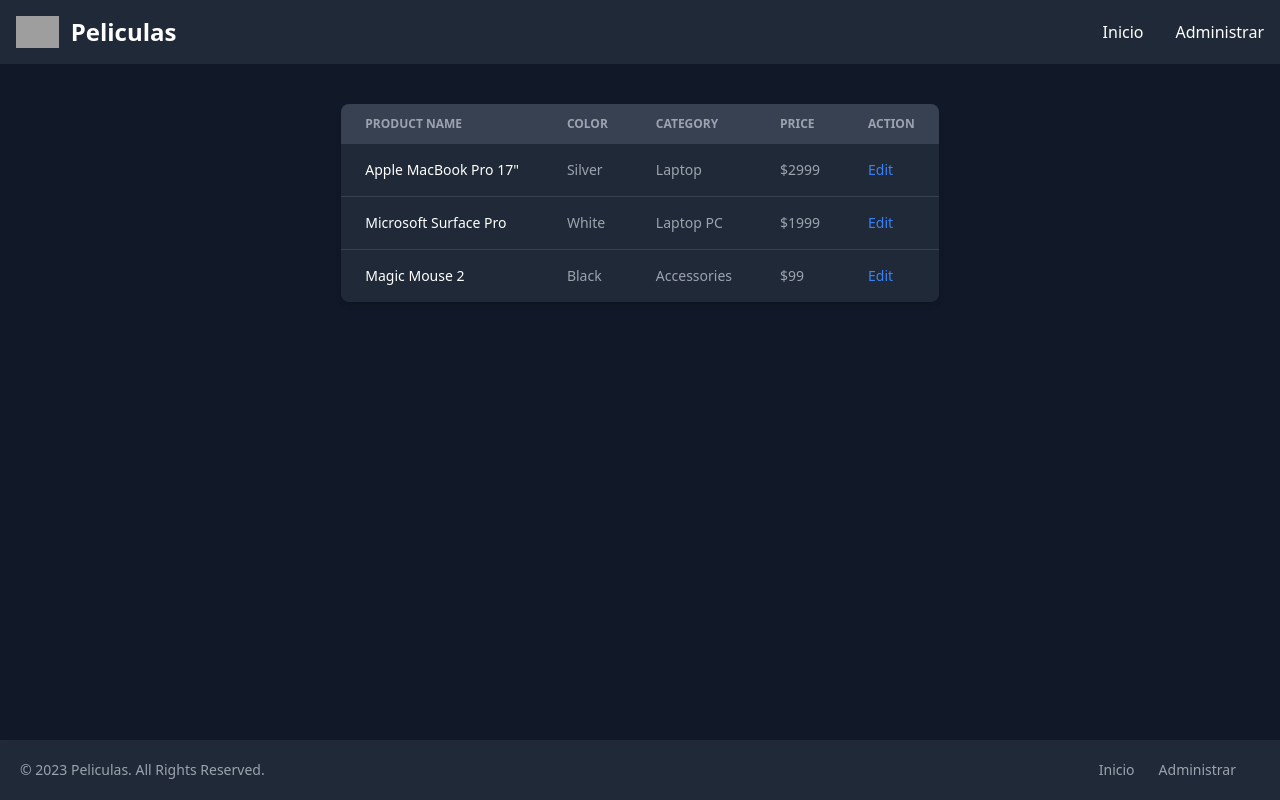
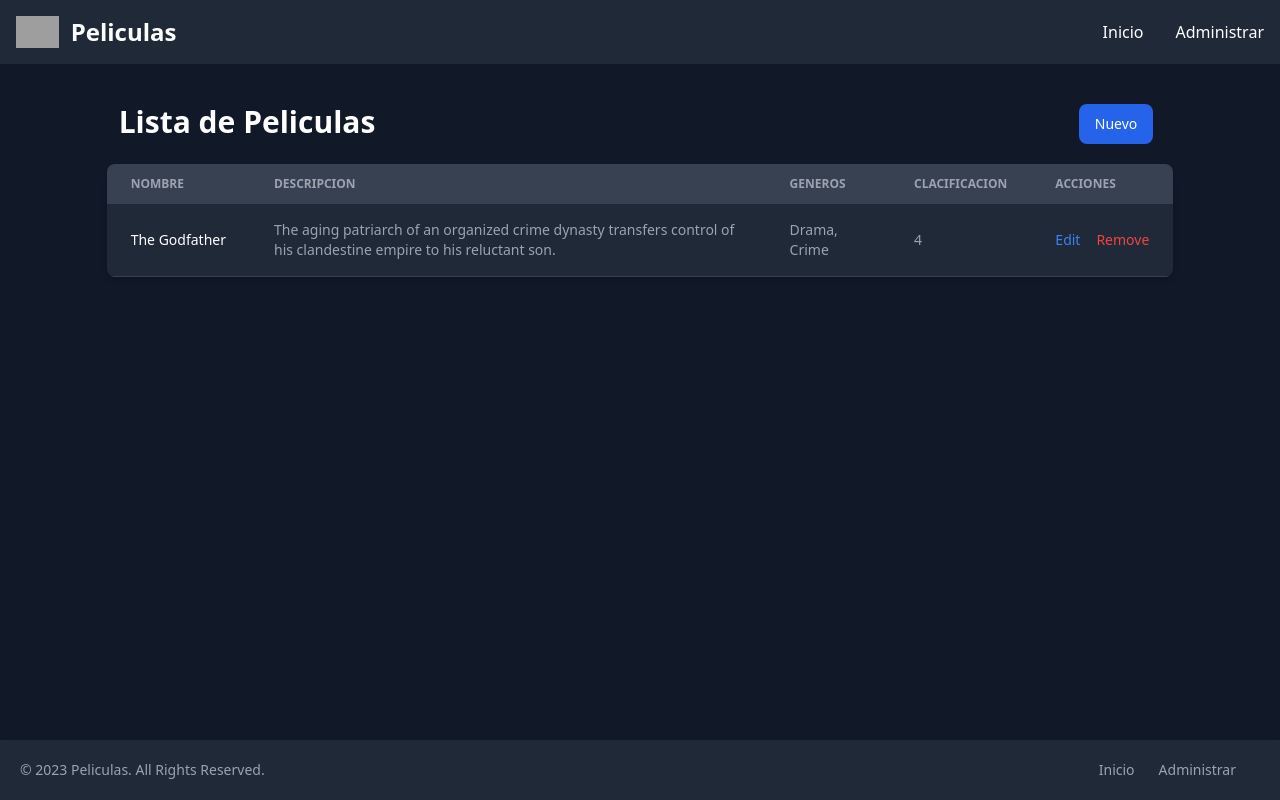
Before and after one commit to avillaq/CRUD-Peliculas, an Angular app in the folder FRONTEND/: page /administrar in a window 1280 px wide. Built offline with nearby package versions, Linux system fonts and the light colour scheme; grey boxes are pictures that could not be loaded.

Commit message:
Modificamos la lista de peliculas

```diff
--- a/FRONTEND/src/app/listar/listar.component.html
+++ b/FRONTEND/src/app/listar/listar.component.html
@@ -1,79 +1,52 @@
-<div class="flex flex-wrap justify-center py-10">
-
-
-<div class="relative overflow-x-auto shadow-md sm:rounded-lg">
+<div class="flex flex-wrap justify-center py-10 w-10/12 m-auto">
+    <div class="w-full px-3 mb-3 flex justify-between">
+        <h1 class="text-3xl font-semibold dark:text-white">Lista de Peliculas</h1>
+        <a [routerLink]="['/administrar/crear']" class="text-white bg-blue-700 hover:bg-blue-800 font-medium rounded-lg text-sm px-4 py-2.5 me-2 mb-2 dark:bg-blue-600 dark:hover:bg-blue-700 cursor-pointer">Nuevo</a>
+    </div>
+    <div class="relative overflow-x-auto shadow-md sm:rounded-lg max-w-">
         <table class="w-full text-sm text-left rtl:text-right text-gray-500 dark:text-gray-400">
             <thead class="text-xs text-gray-700 uppercase bg-gray-50 dark:bg-gray-700 dark:text-gray-400">
                 <tr>
                     <th scope="col" class="px-6 py-3">
-                    Product name
+                        Nombre
                     </th>
                     <th scope="col" class="px-6 py-3">
-                    Color
+                        Descripcion
                     </th>
                     <th scope="col" class="px-6 py-3">
-                    Category
+                        Generos
                     </th>
                     <th scope="col" class="px-6 py-3">
-                    Price
+                        Clacificacion
                     </th>
                     <th scope="col" class="px-6 py-3">
-                    Action
+                        Acciones
                     </th>
                 </tr>
             </thead>
             <tbody>
                 <tr class="bg-white border-b dark:bg-gray-800 dark:border-gray-700">
                     <th scope="row" class="px-6 py-4 font-medium text-gray-900 whitespace-nowrap dark:text-white">
-                    Apple MacBook Pro 17"
+                        The Godfather
                     </th>
                     <td class="px-6 py-4">
-                    Silver
+                        The aging patriarch of an organized crime dynasty transfers control of his clandestine empire to
+                        his reluctant son.
                     </td>
                     <td class="px-6 py-4">
-                    Laptop
+                        Drama, Crime
                     </td>
                     <td class="px-6 py-4">
-                    $2999
+                        4
                     </td>
                     <td class="px-6 py-4">
-                    <a href="#" class="font-medium text-blue-600 dark:text-blue-500 hover:underline">Edit</a>
+                        <a [routerLink]="['/administrar/editar',5]"
+                            class="font-medium text-blue-600 dark:text-blue-500 hover:underline mr-2">Edit</a>
+                        <a [routerLink]="['/administrar/editar',5]"
+                            class="font-medium text-red-600 dark:text-red-500 hover:underline ml-2">Remove</a>
                     </td>
                 </tr>
-            <tr class="bg-white border-b dark:bg-gray-800 dark:border-gray-700">
-                <th scope="row" class="px-6 py-4 font-medium text-gray-900 whitespace-nowrap dark:text-white">
-                    Microsoft Surface Pro
-                </th>
-                <td class="px-6 py-4">
-                    White
-                </td>
-                <td class="px-6 py-4">
-                    Laptop PC
-                </td>
-                <td class="px-6 py-4">
-                    $1999
-                </td>
-                <td class="px-6 py-4">
-                    <a href="#" class="font-medium text-blue-600 dark:text-blue-500 hover:underline">Edit</a>
-                </td>
-            </tr>
-            <tr class="bg-white dark:bg-gray-800">
-                <th scope="row" class="px-6 py-4 font-medium text-gray-900 whitespace-nowrap dark:text-white">
-                    Magic Mouse 2
-                </th>
-                <td class="px-6 py-4">
-                    Black
-                </td>
-                <td class="px-6 py-4">
-                    Accessories
-                </td>
-                <td class="px-6 py-4">
-                    $99
-                </td>
-                <td class="px-6 py-4">
-                    <a href="#" class="font-medium text-blue-600 dark:text-blue-500 hover:underline">Edit</a>
-                </td>
-            </tr>
+
             </tbody>
         </table>
     </div>
--- a/FRONTEND/src/app/listar/listar.component.ts
+++ b/FRONTEND/src/app/listar/listar.component.ts
@@ -1,9 +1,10 @@
 import { Component } from '@angular/core';
+import { RouterLink } from '@angular/router';
 
 @Component({
   selector: 'app-listar',
   standalone: true,
-  imports: [],
+  imports: [RouterLink],
   templateUrl: './listar.component.html',
   styleUrl: './listar.component.css'
 })
```
Also changed, not shown: FRONTEND/src/app/navegacion/navegacion.component.html (+7 -3 lines), FRONTEND/src/app/peliculas/peliculas.component.html (+26 -13 lines), FRONTEND/src/app/footer/footer.component.html (indentation only). Lines whose indentation alone changed are shown as unchanged.
